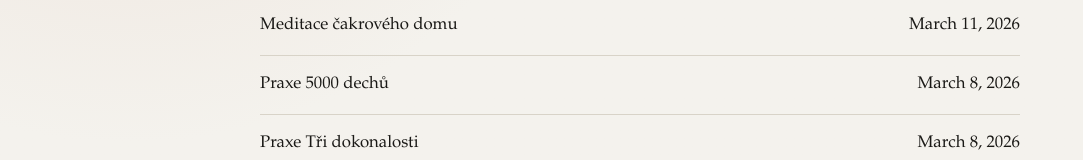
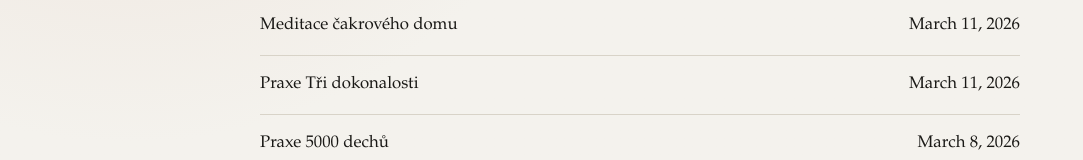
Before and after one commit to o-kolich/path, an Eleventy site: page src/index.njk in a window 1280 px wide. Shown: the part 348-508 px from the top of the page, without its empty margins (0-1083 px from the left). Built offline with nearby package versions, Linux system fonts and the light colour scheme; Eleventy itself is replaced by a stand-in of ours; files that its build step writes are made by us from their sources.

Commit message:
date fix

```diff
--- a/src/posts/praxe-tri-dokonalosti.md
+++ b/src/posts/praxe-tri-dokonalosti.md
@@ -1,7 +1,7 @@
 ---
 layout: layouts/post.njk
 title: Praxe Tři dokonalosti
-date: 2026-03-08
+date: 2026-03-11
 tags:
   - post
   - category:Manuál
```
